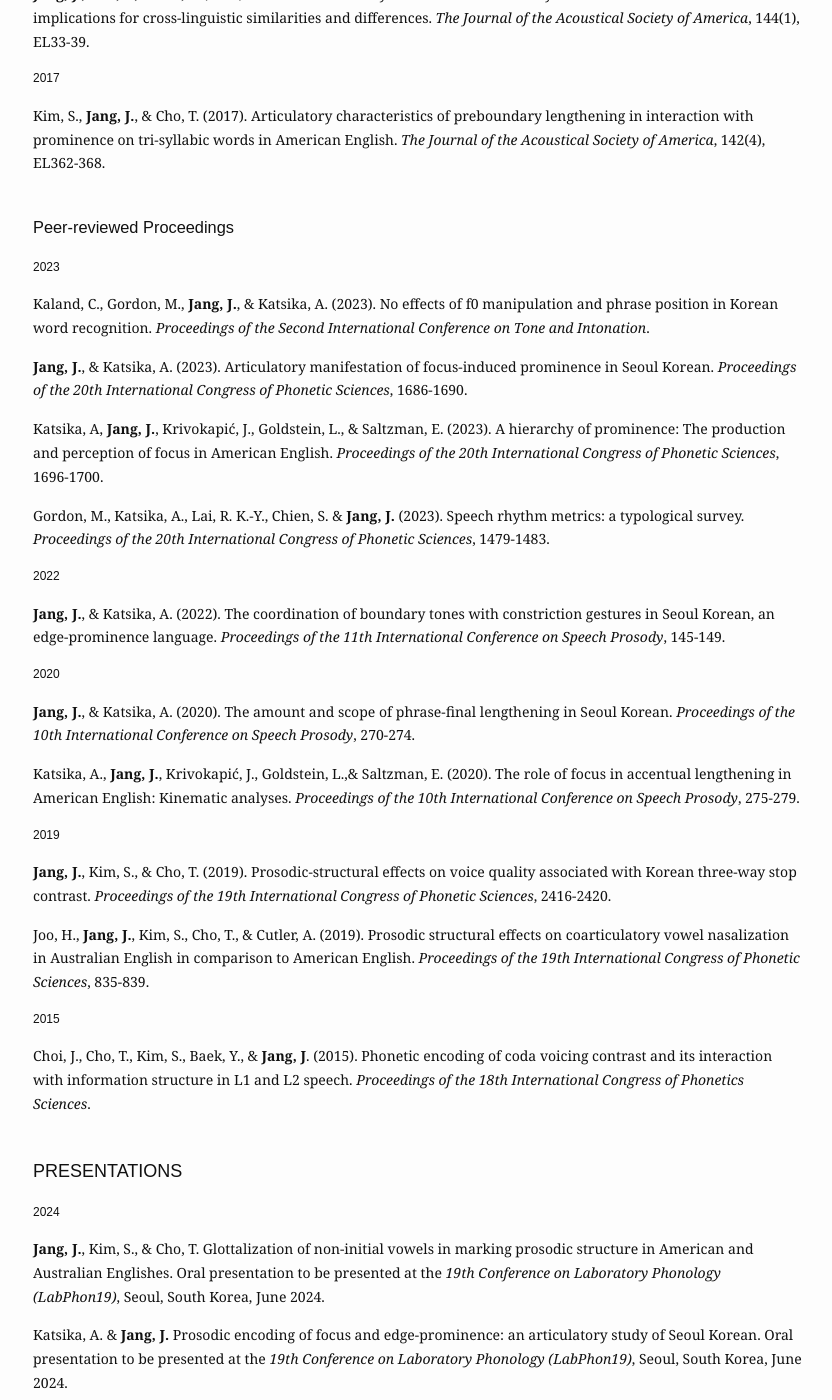
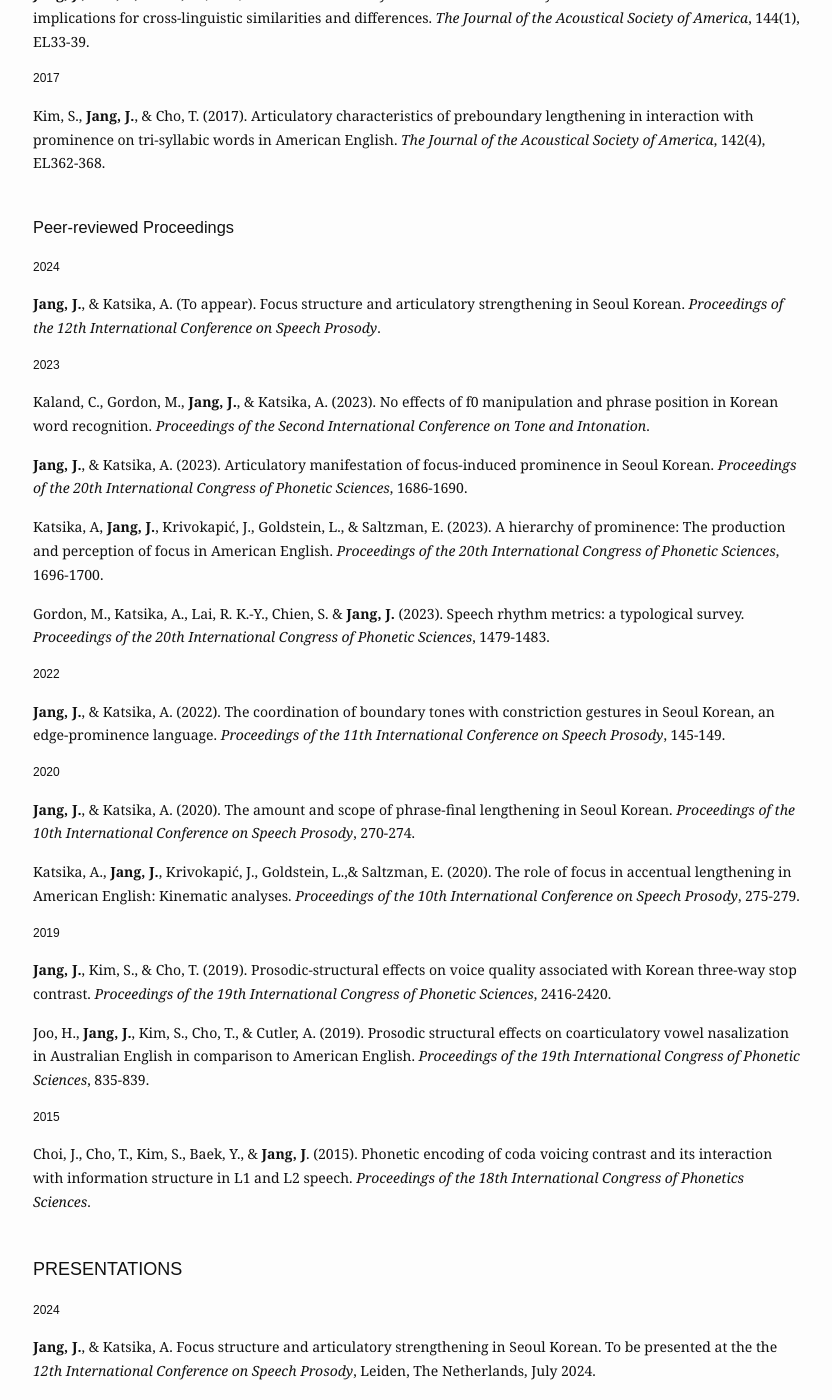
Before and after one commit to jiyoungj/jiyoungj.github.io, a Jekyll site: the page built from research.md, in a window 1280 px wide and 1400 px high, scrolled down 556 px. Shown: the whole window, without its empty margins (222-1054 px from the left). Built offline with Jekyll 4.4.1, drawn with Linux system fonts in a browser that asks for light colours; some web fonts are replaced.

Commit message:
Update research.md

```diff
--- a/research.md
+++ b/research.md
@@ -32,6 +32,10 @@
 <h6 style="font-size:5px"><br></h6>
 
 <h3>Peer-reviewed Proceedings</h3>
+
+<h4>2024</h4>
+
+<b>Jang, J.</b>, & Katsika, A. (To appear). Focus structure and articulatory strengthening in Seoul Korean. <em> Proceedings of the 12th International Conference on Speech Prosody</em>.
 
 <h4>2023</h4>
 
@@ -69,6 +73,8 @@
 <h3 style="font-size:18px">PRESENTATIONS</h3>
 
 <h4>2024</h4>
+
+  <b>Jang, J.</b>, & Katsika, A. Focus structure and articulatory strengthening in Seoul Korean. To be presented at the the <em>12th International Conference on Speech Prosody</em>, Leiden, The Netherlands, July 2024.
 
   <b>Jang, J.</b>, Kim, S., & Cho, T. Glottalization of non-initial vowels in marking prosodic structure in American and Australian Englishes. Oral presentation to be presented at the <em>19th Conference on Laboratory Phonology (LabPhon19)</em>, Seoul, South Korea, June 2024.
 
```
